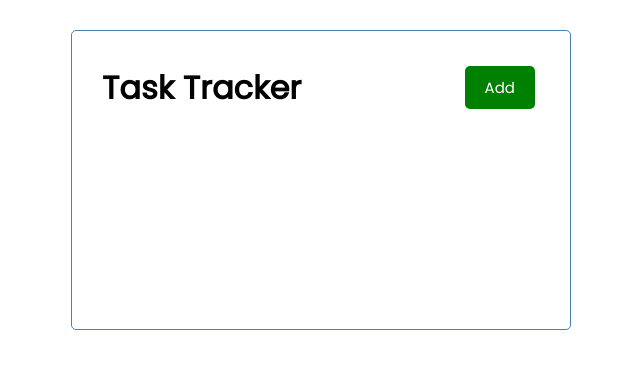
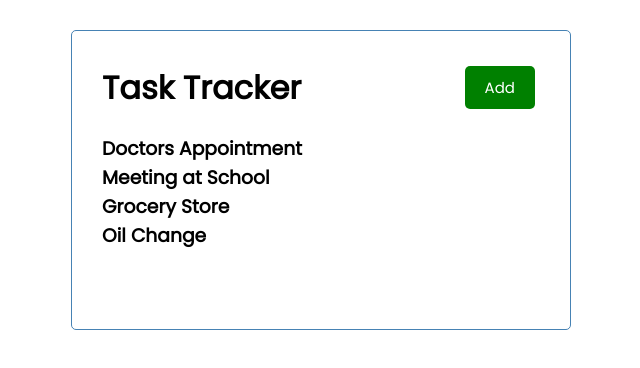
Before and after one commit to rysiphoto/TaskTracker, a React (Create React App) app: page / in a window 1280 px wide. Shown: the top 368 px of the page, without its empty margins (319-959 px from the left). Built offline with nearby package versions, Linux system fonts and the light colour scheme.

Commit message:
added Tasks and props

```diff
--- a/src/App.js
+++ b/src/App.js
@@ -1,10 +1,41 @@
 import Header from './components/Header';
+import Tasks from './components/Tasks';
+import { useState } from 'react';
 
 function App() {
+
+  const [tasks, setTasks] = useState([
+    {
+      id: 1,
+      text: 'Doctors Appointment',
+      day: 'Feb 5th at 2:30pm',
+      reminder: true,
+    },
+    {
+      id: 2,
+      text: 'Meeting at School',
+      day: 'Feb 6th at 1:30pm',
+      reminder: true,
+    },
+    {
+      id: 3,
+      text: 'Grocery Store',
+      day: 'Feb 8th at 12:30pm',
+      reminder: false,
+    },
+    {
+      id: 4,
+      text: 'Oil Change',
+      day: 'Feb 10th at 8:30pm',
+      reminder: true,
+    },
+
+  ])
   return (
 
     <div className="container">
       <Header />
+      <Tasks tasks={tasks} />
     </div>
   );
 }
--- a/src/components/Header.js
+++ b/src/components/Header.js
@@ -13,7 +13,8 @@
       <Button
         color='green'
         text='Add'
-        onClick={onClick} />
+        onClick={onClick}
+      />
     </header>
   )
 }
--- /dev/null
+++ b/src/components/Tasks.js
@@ -0,0 +1,9 @@
+const Tasks = ({ tasks }) => {
+  return (
+    <div>
+      {tasks.map((task) => (<h3 key={task.id}>{task.text}</h3>))}
+    </div>
+  )
+}
+
+export default Tasks
```
Also changed, not shown: src/components/Task.js (added, +9 -0 lines), 1 other file (tests, documents, lock files or other folders).
